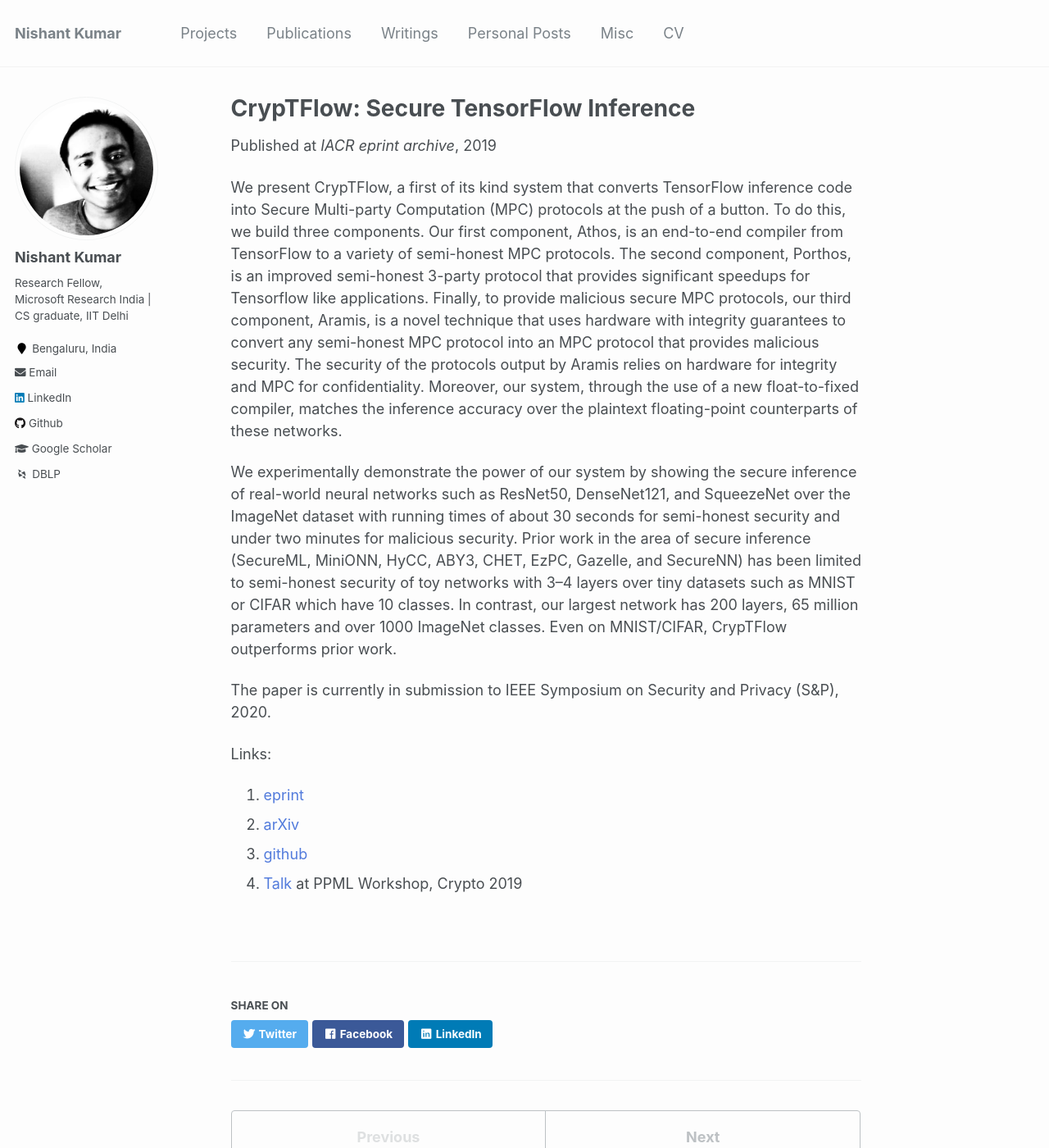
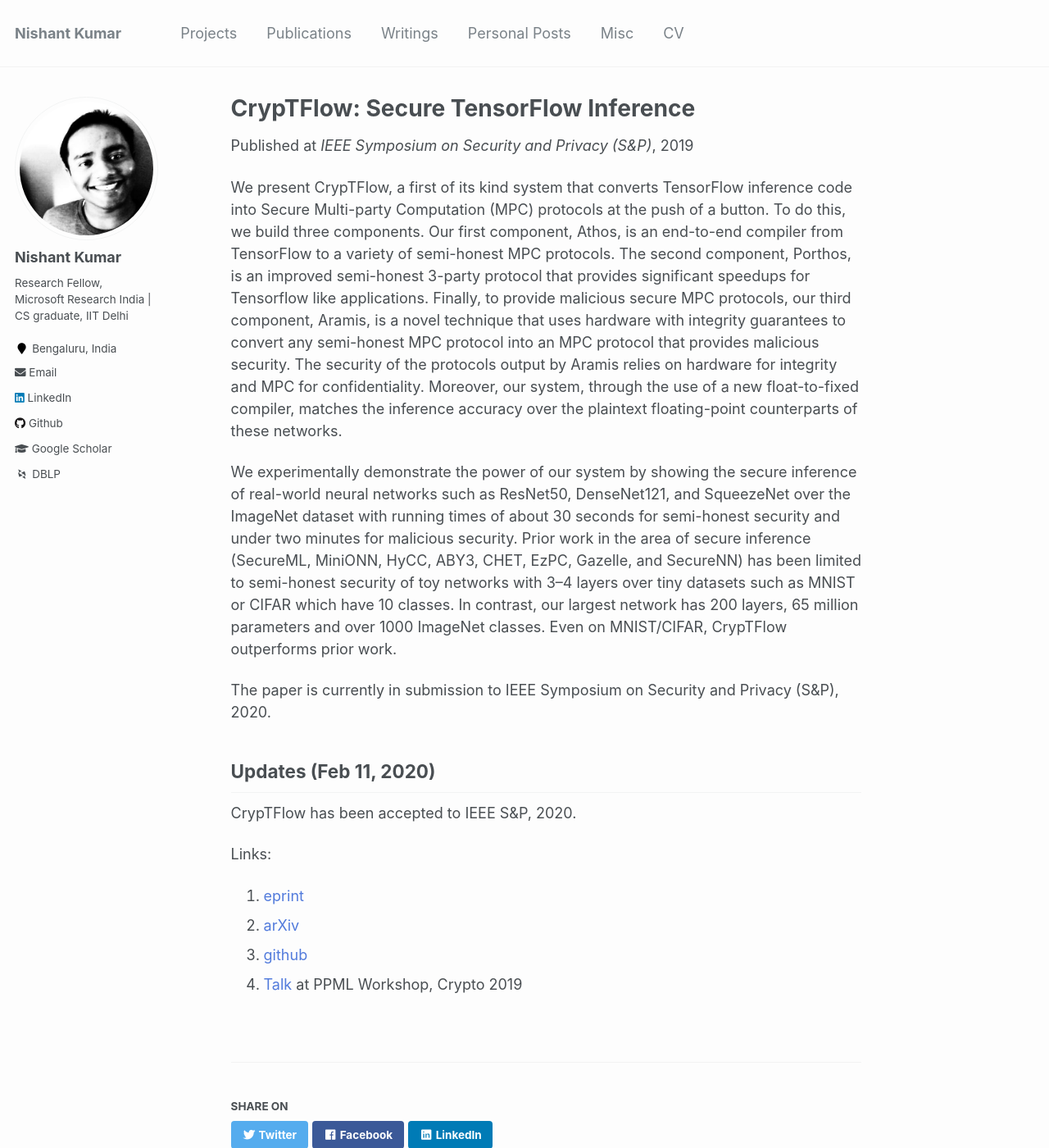
Before and after one commit to nishkum/nishkum.github.io, a Jekyll site: the page built from _publications/2019-09-15-cryptflow.md, in a window 1280 px wide and 1400 px high. Shown: the whole window at 82% size. Built offline with Jekyll 4.4.1, drawn with Linux system fonts in a browser that asks for light colours; some web fonts are replaced; comment, search, counter and statistics services are not loaded.

Commit message:
Updated publications tab.

```diff
--- a/_publications/2019-09-15-cryptflow.md
+++ b/_publications/2019-09-15-cryptflow.md
@@ -4,8 +4,8 @@ collection: publications
 permalink: /publication/2019-09-15-cryptflow
 excerpt: 'We present CrypTFlow, a first of its kind system that converts TensorFlow inference code into Secure Multi-party Computation (MPC) protocols at the push of a button. The system enables secure inference on real-world networks like ResNet50 over the ImageNet dataset with running time of about 30 seconds for semi-honest security and under 2 minutes for malicious security.'
 date: 2019-09-15
-year: 2019
-venue: IACR eprint archive
+year: 2020 (To Appear)
+venue: IEEE Symposium on Security and Privacy (S&P)
 authors: 'Nishant Kumar, Mayank Rathee, Nishanth Chandran, Divya Gupta, Aseem Rastogi & Rahul Sharma'
 eprint: 'https://eprint.iacr.org/2019/1049'
 bib: 'https://eprint.iacr.org/eprint-bin/cite.pl?entry=2019/1049'
@@ -17,6 +17,9 @@ We experimentally demonstrate the power of our system by showing the secure infe
 
 The paper is currently in submission to IEEE Symposium on Security and Privacy (S&P), 2020.
 
+## Updates (Feb 11, 2020)
+CrypTFlow has been accepted to IEEE S&P, 2020.
+
 Links:
 1. [eprint](https://eprint.iacr.org/2019/1049)
 2. [arXiv](https://arxiv.org/abs/1909.07814)
```
Also changed, not shown: _pages/publications.md (+1 -1 lines), 1 other file.
